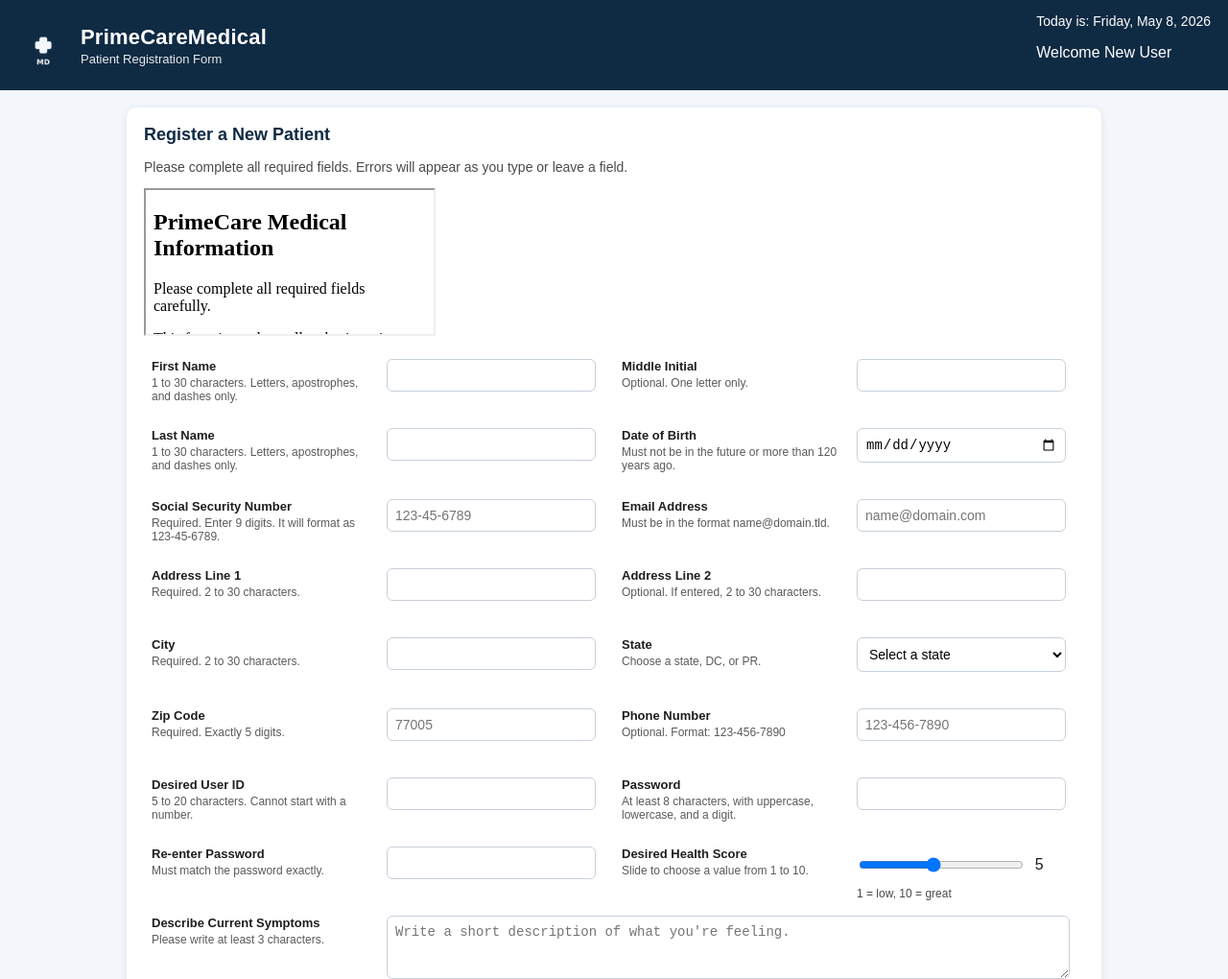
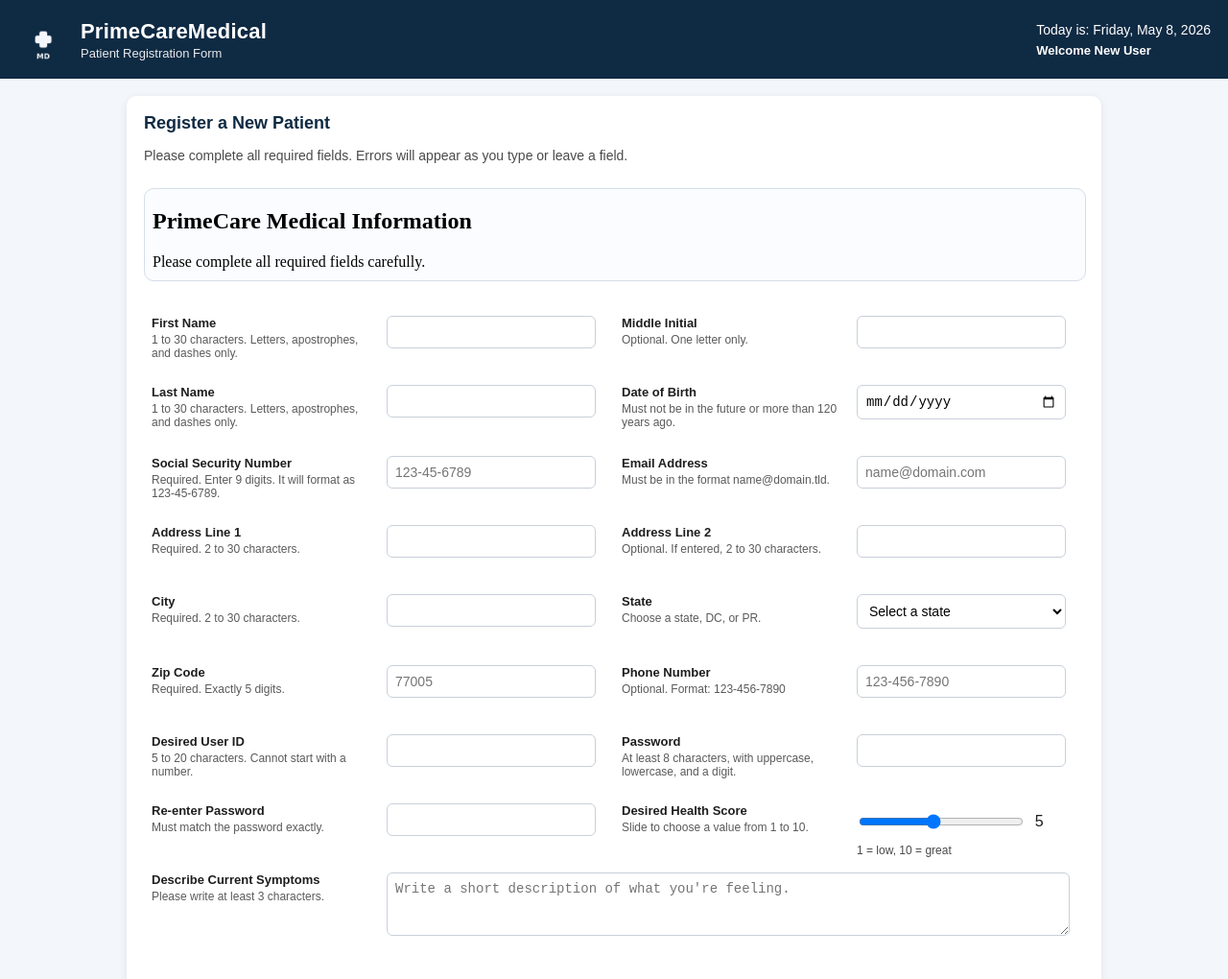
Before and after one commit to fahadmasood21/mis3371-homework1, a plain HTML site: page mis3371/homework1/homework4.html in a window 1280 px wide. Shown: the top 1020 px of the page at 96% size. Drawn offline with Linux system fonts and the light colour scheme.

Commit message:
Update style.css

```diff
--- a/mis3371/homework1/style.css
+++ b/mis3371/homework1/style.css
@@ -234,3 +234,28 @@ textarea {
   color: #4a4a4a;
   margin-top: 6px;
 }
+.welcome-message {
+  margin: 6px 0 0 0;
+  font-size: 13px;
+  font-weight: 700;
+  color: #ffffff;
+}
+
+.info-frame {
+  width: 100%;
+  height: 95px;
+  border: 1px solid #d5dde7;
+  border-radius: 10px;
+  margin: 12px 0;
+  background: #fafcff;
+}
+
+#header {
+  position: sticky;
+  top: 0;
+  z-index: 1000;
+}
+
+#notUserBox {
+  margin-top: 10px;
+}
```
